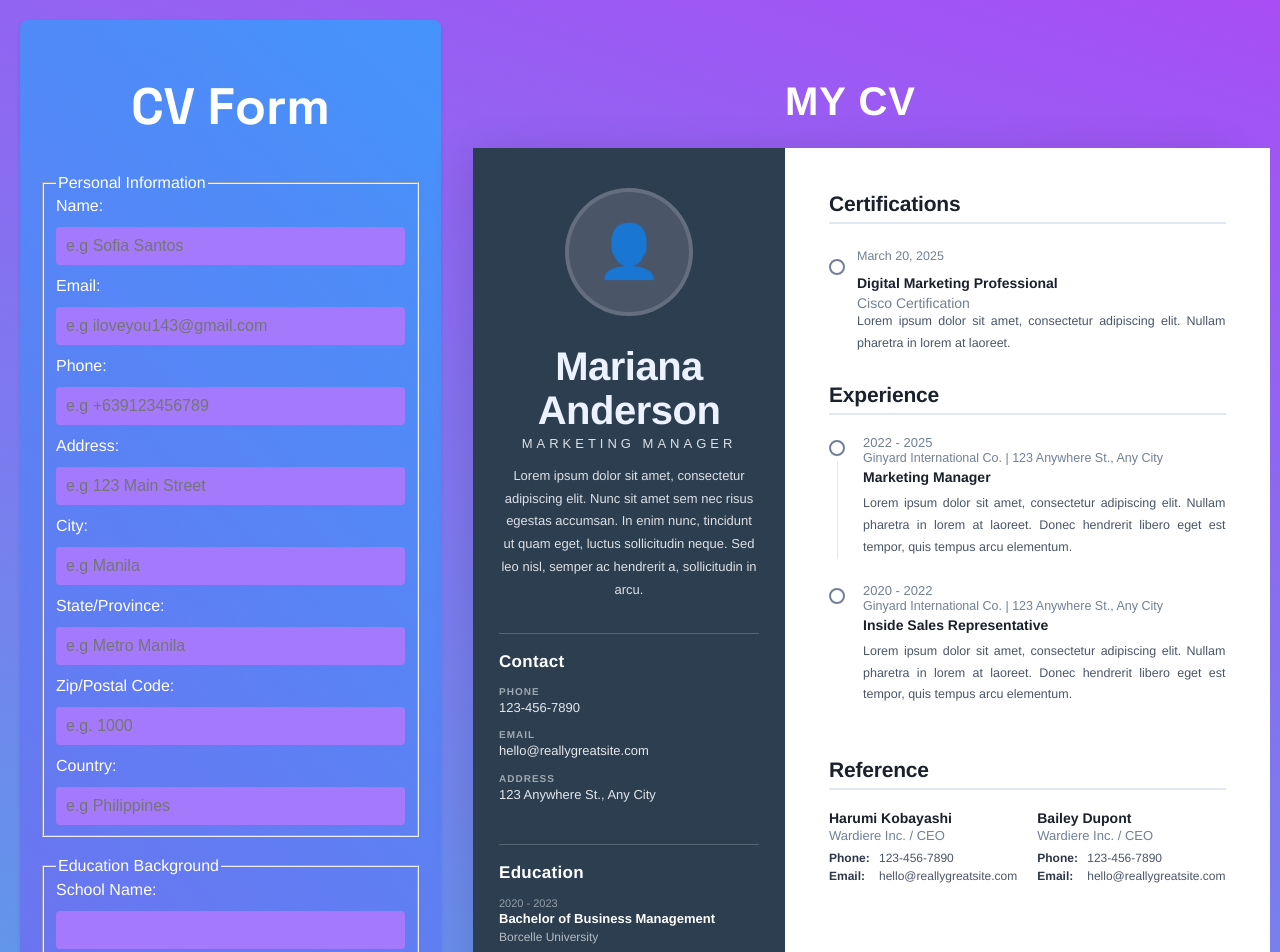
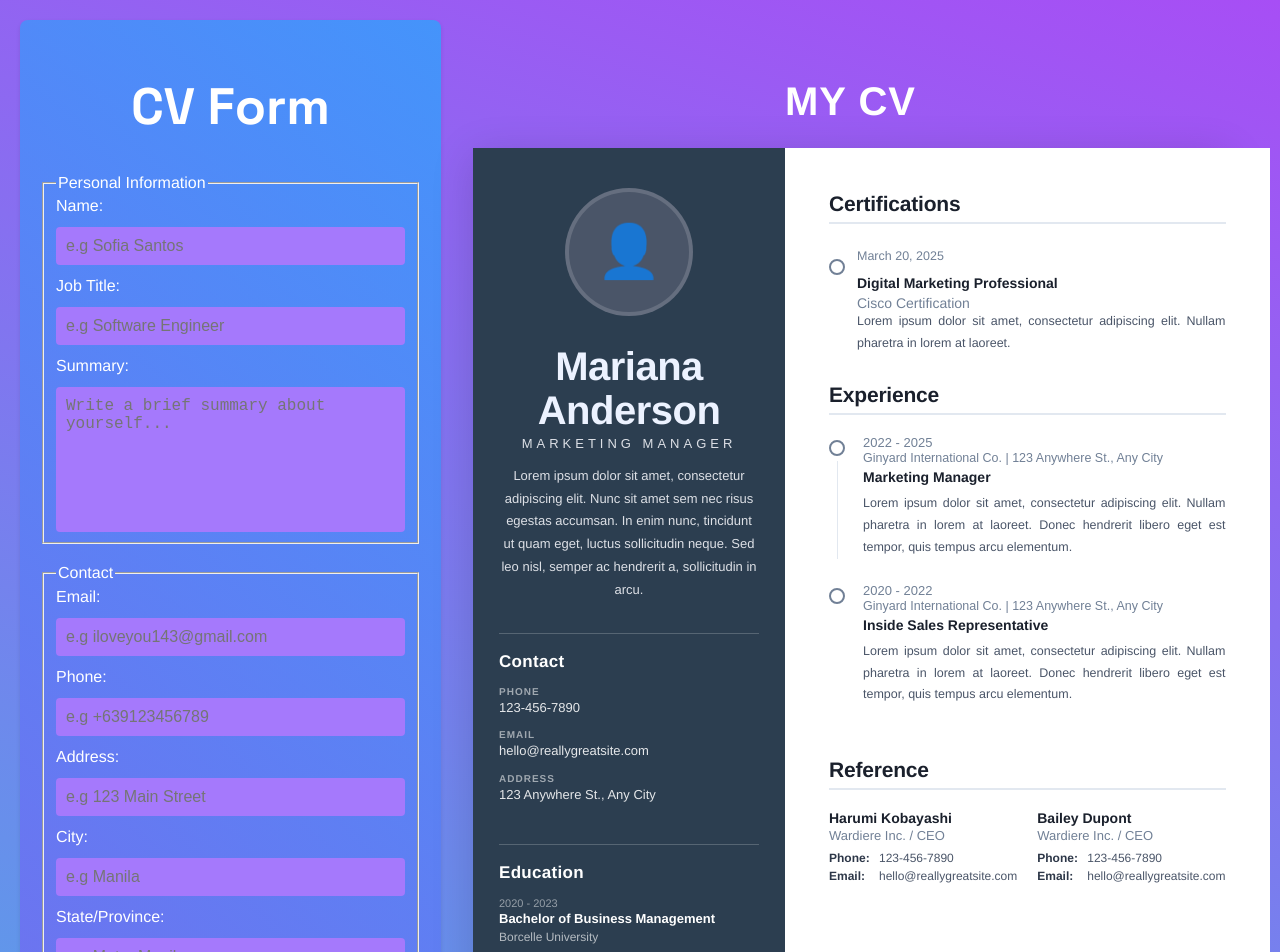
Before and after one commit to rayx3000/cv-application, a React (Vite) app: page / in a window 1280 px wide. Shown: the top 952 px of the page. Built offline with nearby package versions, Linux system fonts and the light colour scheme.

Commit message:
add new sections in form

```diff
--- a/src/components/Form/Form.jsx
+++ b/src/components/Form/Form.jsx
@@ -10,6 +10,13 @@ const Form = () => {
                 <legend>Personal Information</legend>
                 <label htmlFor="name">Name:</label>
                 <input type="text" id="name" name="name" placeholder='e.g Sofia Santos'/>
+                <label htmlFor="jobTitle">Job Title:</label>
+                <input type="text" id="jobTitle" name="jobTitle" placeholder='e.g Software Engineer'/>
+                <label htmlFor="summary">Summary:</label>
+                <textarea id="summary" name="summary" placeholder='Write a brief summary about yourself...'></textarea>
+            </fieldset>
+            <fieldset>
+              <legend>Contact</legend>
                 <label htmlFor="email">Email:</label>
                 <input type="email" id="email" name="email" placeholder='e.g iloveyou143@gmail.com' />
                 <label htmlFor="phone">Phone:</label>
@@ -70,6 +77,24 @@ const Form = () => {
               <button id="addCertification" type="button">Add Certification</button>
             </fieldset>
             <fieldset>
+              <legend>Languages</legend>
+              <label htmlFor="language">Language:</label>
+              <input type="text" id="language" name="language" placeholder='e.g English, Filipino, Spanish' />
+              <button id="addLanguage" type="button">Add Language</button>
+            </fieldset>
+            <fieldset>
+              <legend>References</legend>
+              <label htmlFor="referenceName">Reference Name:</label>
+              <input type="text" id="referenceName" name="referenceName" />
+              <label htmlFor="referenceContact">Reference Contact:</label>
+              <input type="text" id="referenceContact" name="referenceContact" />
+              <label htmlFor="referenceEmail">Reference Email:</label>
+              <input type="email" id="referenceEmail" name="referenceEmail" />
+              <label htmlFor='referenceWork'>Reference Work:</label>
+              <input type="text" id="referenceWork" name="referenceWork" />
+              <button id="addReference" type="button">Add Reference</button>
+            </fieldset>
+            <fieldset>
               <legend>Additional Information</legend>
               <label htmlFor="linkedin">LinkedIn Profile:</label>
               <input type="url" id="linkedin" name="linkedin" />
```
